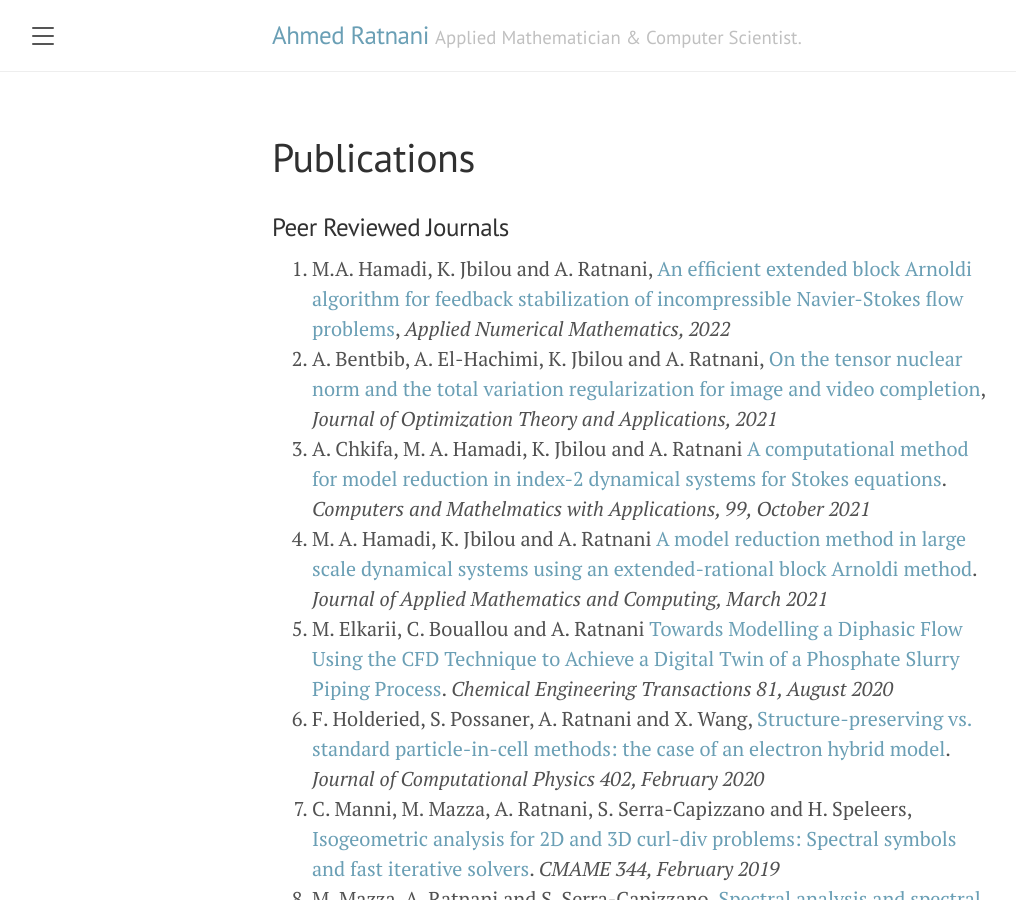
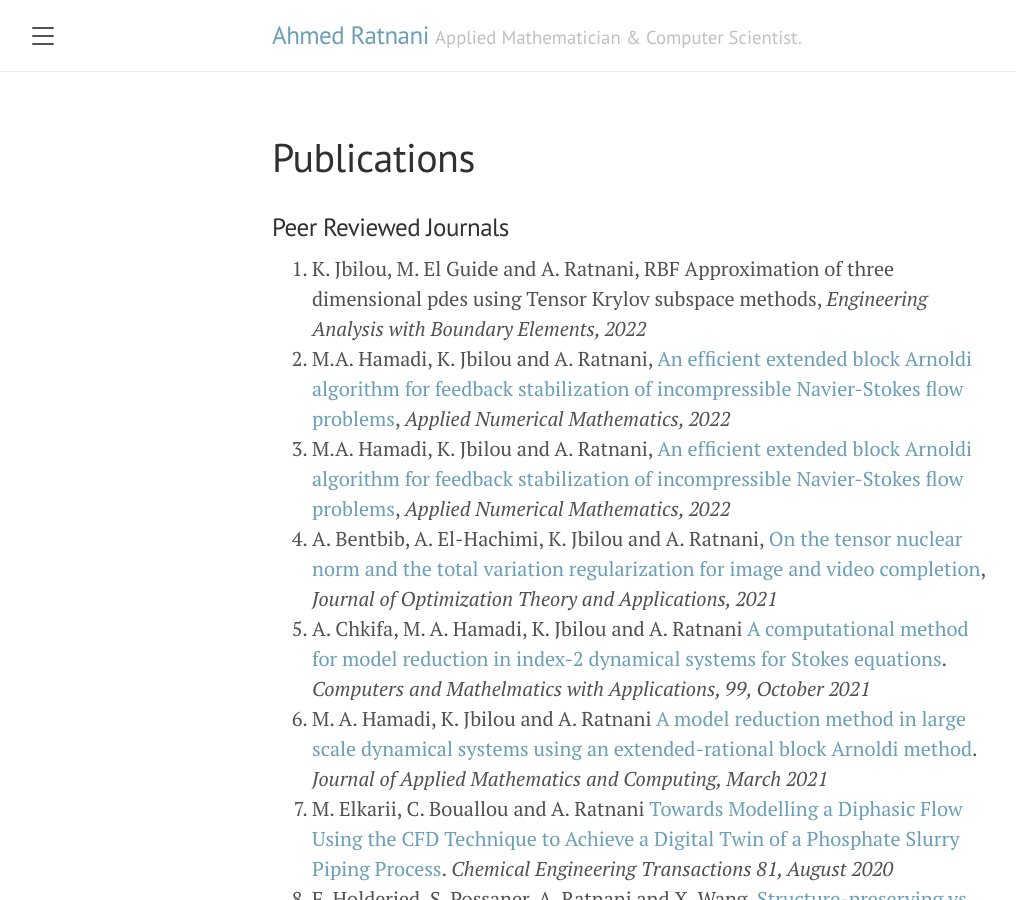
Before and after one commit to ratnania/ratnania.github.io, a Jekyll site: the page built from publications.md, in a window 1280 px wide and 900 px high. Shown: the whole window, without its empty margins (8-1024 px from the left). Built offline with Jekyll 4.4.1, drawn with Linux system fonts in a browser that asks for light colours.

Commit message:
update publications

```diff
--- a/publications.md
+++ b/publications.md
@@ -6,6 +6,9 @@ permalink: /publications/
 
 ### Peer Reviewed Journals
 
+
+15. K. Jbilou, M. El Guide and A. Ratnani, RBF Approximation of three dimensional pdes using Tensor Krylov subspace methods,  *Engineering Analysis with Boundary Elements, 2022*
+15. M.A. Hamadi, K. Jbilou and A. Ratnani, [An efficient extended block Arnoldi algorithm for feedback stabilization of incompressible Navier-Stokes flow problems](https://www.sciencedirect.com/science/article/abs/pii/S0168927422000113), *Applied Numerical Mathematics, 2022*
 14. M.A. Hamadi, K. Jbilou and A. Ratnani, [An efficient extended block Arnoldi algorithm for feedback stabilization of incompressible Navier-Stokes flow problems](https://www.sciencedirect.com/science/article/abs/pii/S0168927422000113), *Applied Numerical Mathematics, 2022*
 13. A. Bentbib, A. El-Hachimi, K. Jbilou and A. Ratnani, [On the tensor nuclear norm and the total variation regularization for image and video completion](https://link.springer.com/article/10.1007%2Fs10957-021-01947-3), *Journal of Optimization Theory and Applications, 2021*
 12. A. Chkifa, M. A. Hamadi, K. Jbilou and A. Ratnani [A computational method for model reduction in index-2 dynamical systems for Stokes equations](https://www.sciencedirect.com/science/article/pii/S0898122121002935). *Computers and Mathelmatics with Applications, 99, October 2021*
```
